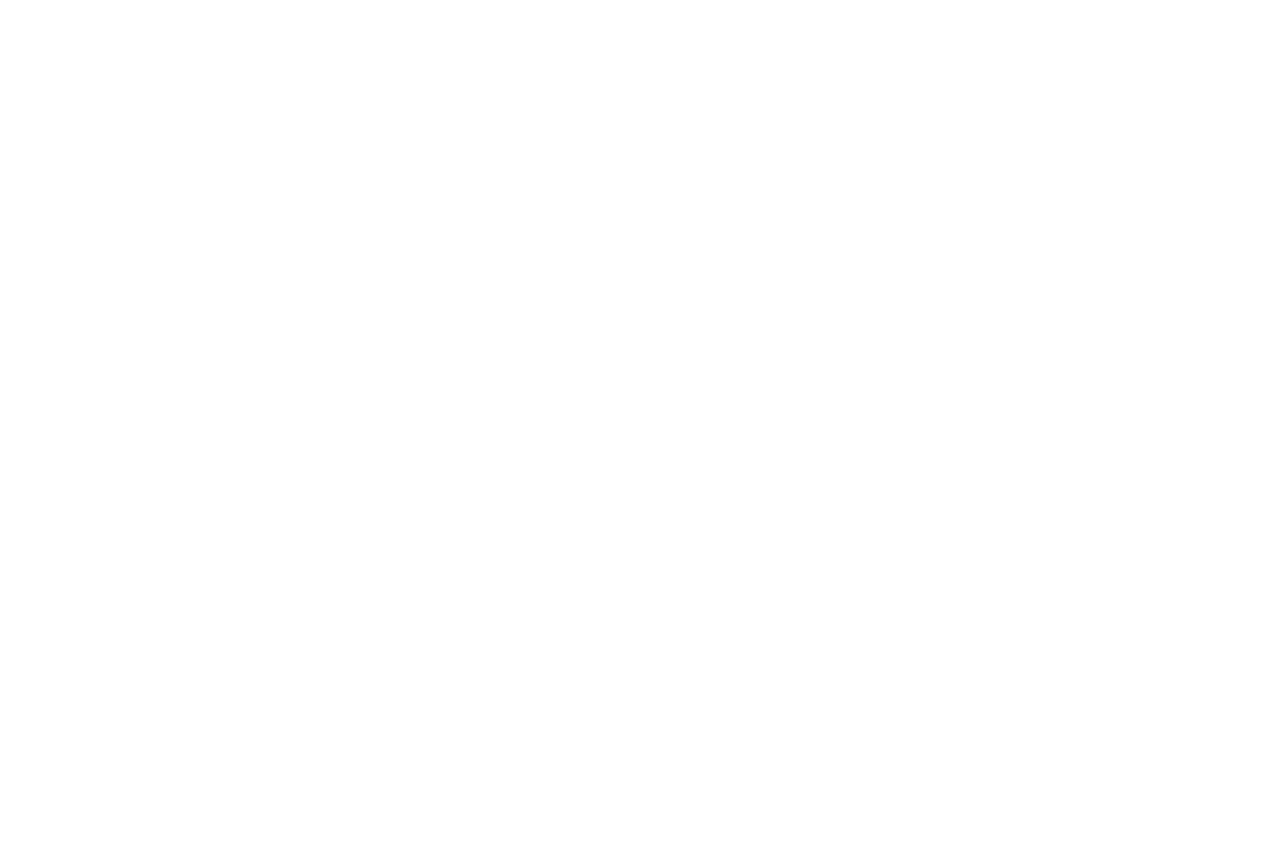
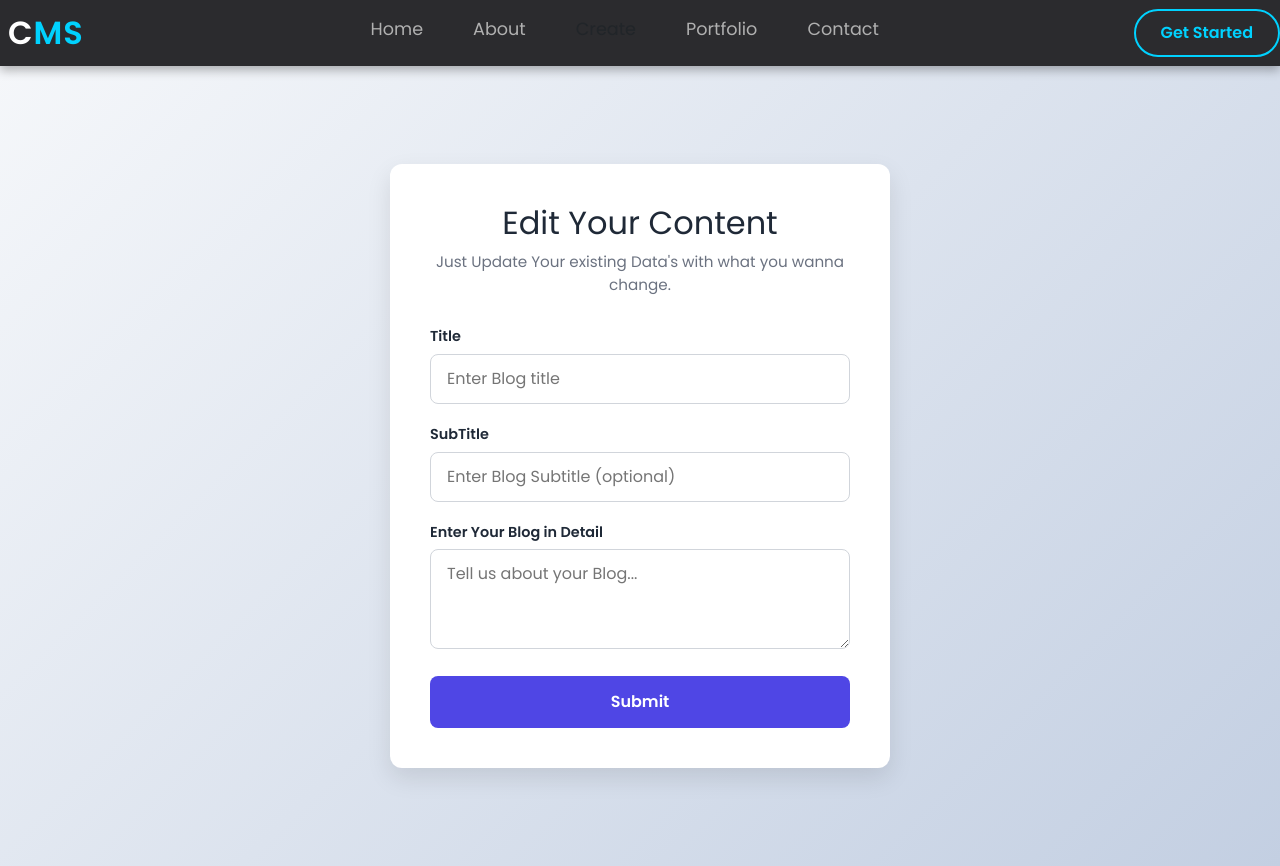
Before and after one commit to Ishann77ojhaa/CMS_Frontend, a React (Vite) app: page /update/1 in a window 1280 px wide. Before the commit this address had no page. Before the commit the page ends 800 px from the top, so only its background shows below. Built offline with nearby package versions, Linux system fonts and the light colour scheme; no server answers.

Commit message:
Update Done

```diff
--- a/src/App.jsx
+++ b/src/App.jsx
@@ -15,7 +15,7 @@
             <Route path='/' element={<Home/>}/>
             <Route path='/singleblog/:id' element={<SingleBlog/>}/>
             <Route path='/createblog' element={<CreateBlog/>}/>
-            <Route path='/updateblog' element={<UpdateBlog/>}/>
+            <Route path='/update/:id' element={<UpdateBlog/>}/>
            </Routes>
       </BrowserRouter>
       </div>
--- a/src/Pages/SingleBlog/SingleBlog.jsx
+++ b/src/Pages/SingleBlog/SingleBlog.jsx
@@ -1,5 +1,5 @@
 import React, { useEffect, useState } from 'react'
-import { Navigate, useNavigate, useParams } from 'react-router-dom'
+import { Link, Navigate, useNavigate, useParams } from 'react-router-dom'
 import axios from 'axios'
 import './SingleBlog.css'
 
@@ -25,6 +25,9 @@
   useEffect(()=>{
           fetchsingleblog()
   },[])
+
+
+
  return (
   <div className="single-blog-page">
     <div className="single-blog-card">
@@ -39,6 +42,7 @@
       <button className="delete-btn" onClick={deleteBlog}>
         Delete This Blog
       </button>
+      <Link to={`/update/${blog._id}`} > Update Blog</Link>
     </div>
   </div>
 )
--- /dev/null
+++ b/src/Pages/UpdateBlog/UpdateBlog.css
@@ -0,0 +1,125 @@
+/* Modern CSS Variables */
+.create-blog-container {
+            --primary-color: #4f46e5;
+            --primary-hover: #4338ca;
+            --bg-gradient: linear-gradient(135deg, #f5f7fa 0%, #c3cfe2 100%);
+            --text-main: #1f2937;
+            --text-muted: #6b7280;
+            --white: #ffffff;
+            --shadow: 0 10px 25px rgba(0, 0, 0, 0.1);
+            --radius: 12px;
+        }
+
+        .create-blog-container  {
+            box-sizing: border-box;
+            margin: 0;
+            padding: 0;
+            font-family: 'Segoe UI', system-ui, -apple-system, sans-serif;
+        }
+
+        .create-blog-container  {
+            background: var(--bg-gradient);
+            min-height: 100vh;
+            display: flex;
+            align-items: center;
+            justify-content: center;
+            padding: 20px;
+        }
+
+        /* Form Container */
+        .create-blog-container .form-card {
+            background: var(--white);
+            width: 100%;
+            max-width: 500px;
+            padding: 40px;
+            border-radius: var(--radius);
+            box-shadow: var(--shadow);
+        }
+
+        /* Header Section */
+        .create-blog-container .form-header {
+            text-align: center;
+            margin-bottom: 30px;
+        }
+
+        .create-blog-container .form-header h1 {
+            color: var(--text-main);
+            font-size: 2rem;
+            margin-bottom: 8px;
+        }
+
+        .create-blog-container .form-header h2 {
+            color: var(--primary-color);
+            font-size: 1.1rem;
+            font-weight: 500;
+            text-transform: uppercase;
+            letter-spacing: 1px;
+            margin-bottom: 12px;
+        }
+
+        .create-blog-container .form-header p {
+            color: var(--text-muted);
+            font-size: 0.95rem;
+            line-height: 1.5;
+        }
+
+        /* Form Groups */
+        .create-blog-container .form-group {
+            margin-bottom: 20px;
+        }
+
+        .create-blog-container label {
+            display: block;
+            font-size: 0.9rem;
+            font-weight: 600;
+            color: var(--text-main);
+            margin-bottom: 6px;
+        }
+
+        .create-blog-container input, .create-blog-container textarea {
+            width: 100%;
+            padding: 12px 16px;
+            border: 1px solid #d1d5db;
+            border-radius: 8px;
+            font-size: 1rem;
+            transition: all 0.3s ease;
+            outline: none;
+        }
+
+        .create-blog-container input:focus, .create-blog-container textarea:focus {
+            border-color: var(--primary-color);
+            box-shadow: 0 0 0 4px rgba(79, 70, 229, 0.1);
+        }
+
+        .create-blog-container textarea {
+            resize: vertical;
+            min-height: 100px;
+        }
+
+        /* Button Styling */
+        .create-blog-container .submit-btn {
+            width: 100%;
+            background-color: var(--primary-color);
+            color: white;
+            padding: 14px;
+            border: none;
+            border-radius: 8px;
+            font-size: 1rem;
+            font-weight: 600;
+            cursor: pointer;
+            transition: background 0.3s ease;
+        }
+
+        .create-blog-container .submit-btn:hover {
+            background-color: var(--primary-hover);
+        }
+
+        /* Responsive Design */
+        @media (max-width: 480px) {
+            .form-card {
+                padding: 25px;
+            }
+            .form-header h1 {
+                font-size: 1.5rem;
+            }
+        }
--- a/src/Pages/UpdateBlog/UpdateBlog.jsx
+++ b/src/Pages/UpdateBlog/UpdateBlog.jsx
@@ -1,8 +1,86 @@
-import React from 'react'
+import { useNavigate, useParams } from 'react-router-dom'
+import './UpdateBlog.css'
+import axios from 'axios'
+import { useEffect, useState } from 'react'
+import NavBar from '../../Components/Navbar/Navbar'
+
 
 const UpdateBlog = () => {
+    const navigate = useNavigate()
+    const {id} = useParams()
+    const [blog,setBlog] = useState({})
+
+    // handle change of the input
+    const handleChange = (e)=>{
+        // console.log(e.target.value,e.target.name)
+        const {name,value} = e.target
+        setBlog({
+            ...blog,
+            [name] : value
+        })
+
+    }
+
+    // delete key of the object
+    const keyToExclude = ['createdAt','updatedAt']
+    keyToExclude.forEach((key)=>{
+        delete blog[key]
+    })
+
+    const updateBlog = async (e)=>{
+        e.preventDefault()
+        const response = await axios.patch("http://localhost:3000/blogs/" + id,blog)
+        if(response.status == 200){
+            navigate("/singleBlog/" + id)
+        }
+    }
+
+
+    const fetchSingleBlog = async()=>{
+        const response = await axios.get("http://localhost:3000/blogs/" + id)
+
+        if(response.status ==200){
+            setBlog(response.data.data)
+        }
+    }
+
+    useEffect(()=>{
+        fetchSingleBlog()
+
+    },[])
+
   return (
-    <div>UpdateBlog</div>
+    <>
+    <NavBar/>
+ <div className="create-blog-container">
+      <div className="form-card">
+        <header className="form-header">
+            <h1>Edit Your Content </h1>
+            <p>Just Update Your existing Data's with what you wanna change.</p>
+        </header>
+
+        <form onSubmit={updateBlog}>
+            <div className="form-group">
+                <label htmlFor="Title">Title</label>
+                <input type="text" value = {blog.Title} name="Title" placeholder="Enter Blog title"/>
+            </div>
+
+            <div className="form-group">
+                <label htmlFor="SubTitle">SubTitle</label>
+                <input type="text" value = {blog.SubTitle} id="SubTitle"  name="SubTitle" placeholder="Enter Blog Subtitle (optional)" />
+            </div>
+
+            <div className="form-group">
+                <label htmlFor="Description"> Enter Your Blog in Detail </label>
+                <textarea  id="Description" value = {blog.Description}  name="Description" placeholder="Tell us about your Blog..." ></textarea>
+            </div>
+
+            <button type="submit" className="submit-btn"> Submit </button>
+        </form>
+    </div>
+         </div>
+         </>
+
   )
 }
 
```
